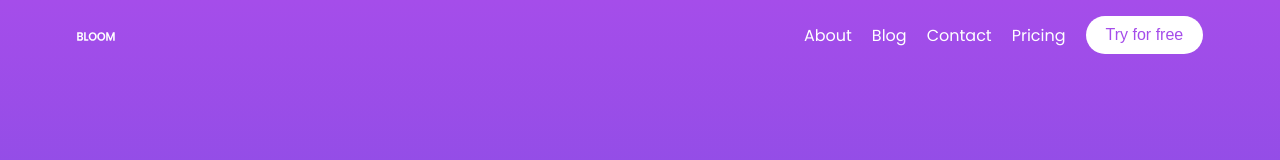
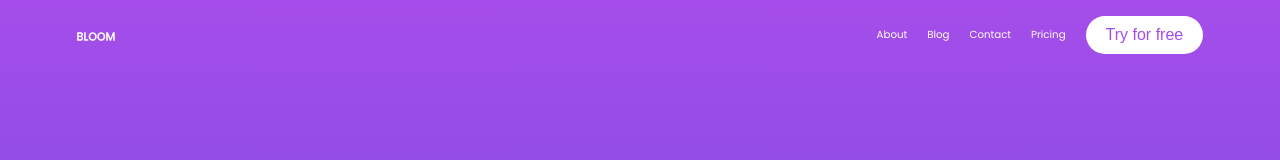
Before and after one commit to Lovethrech/BLOOM-Chel, a Vue app: page / in a window 1280 px wide. Shown: the top 160 px of the page. Built offline with nearby package versions, Linux system fonts and the light colour scheme.

Commit message:
...working on home-about section component.

```diff
--- a/src/components/nav/NavHeader.vue
+++ b/src/components/nav/NavHeader.vue
@@ -8,7 +8,7 @@ import NavMenuMobileListCtn from "./NavMenuMobileListCtn.vue";
 import TryFreeBtn from "../TryFreeBtn.vue";
 
 const navLinkColor=ref("#ffffff");
-const navLinkFontSize=ref("16px");
+const navLinkFontSize=ref("0.8vw");
 const tryFreeBtnBgColor=ref("#ffffff");
 const tryFreeBtnColor=ref("#A54dea");
 const displayNavMenuMobileListCtn=ref("none");
--- a/src/components/nav/NavMenu.vue
+++ b/src/components/nav/NavMenu.vue
@@ -13,7 +13,7 @@ const {navMenuActiveIcon}=defineProps(['navMenuActiveIcon']);
     margin:auto 0;
 }
 .nav-menu-img-ctn{
-    font-size: 2vh;
+    font-size: 26px;
     color: #594edc;
 }
 </style>
```
